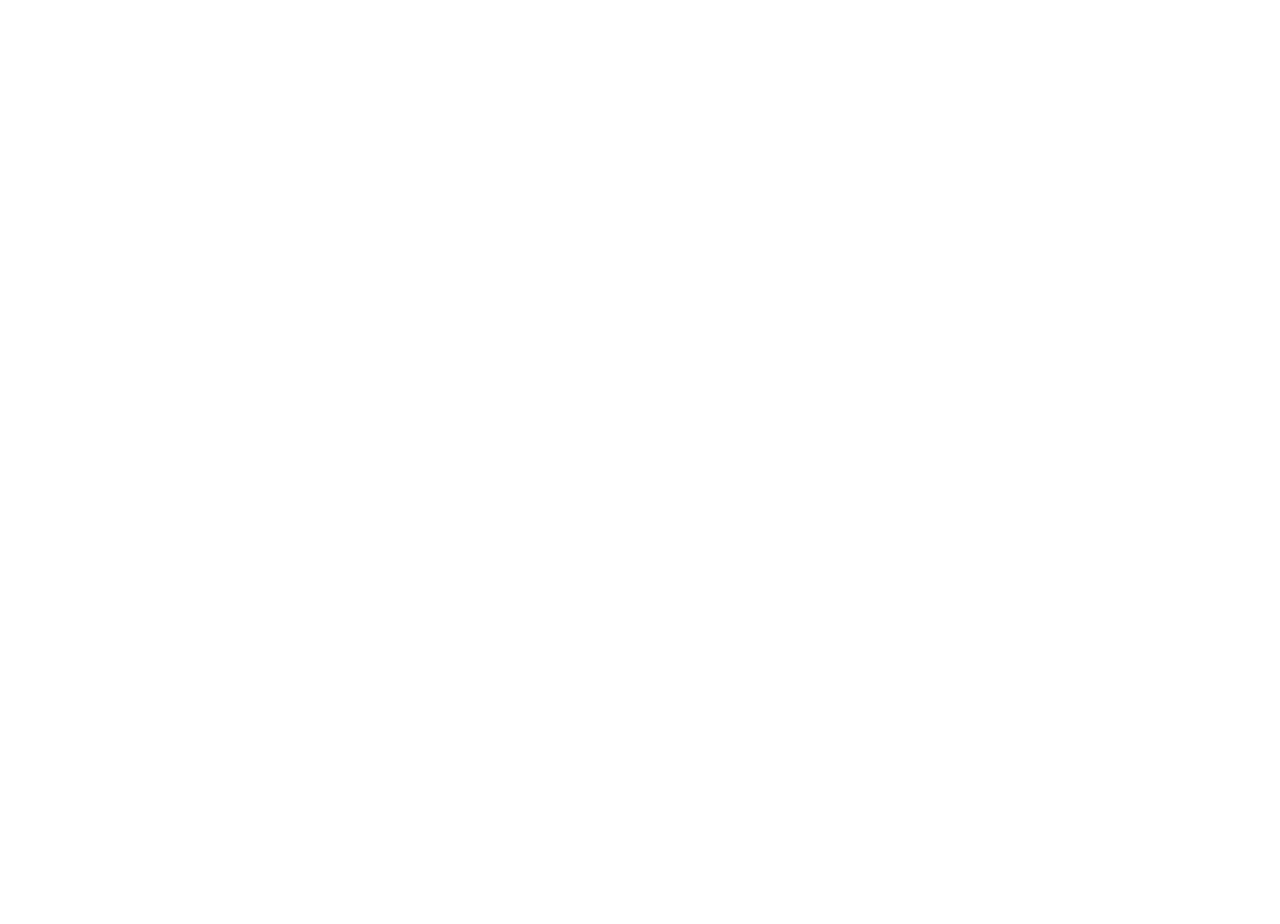
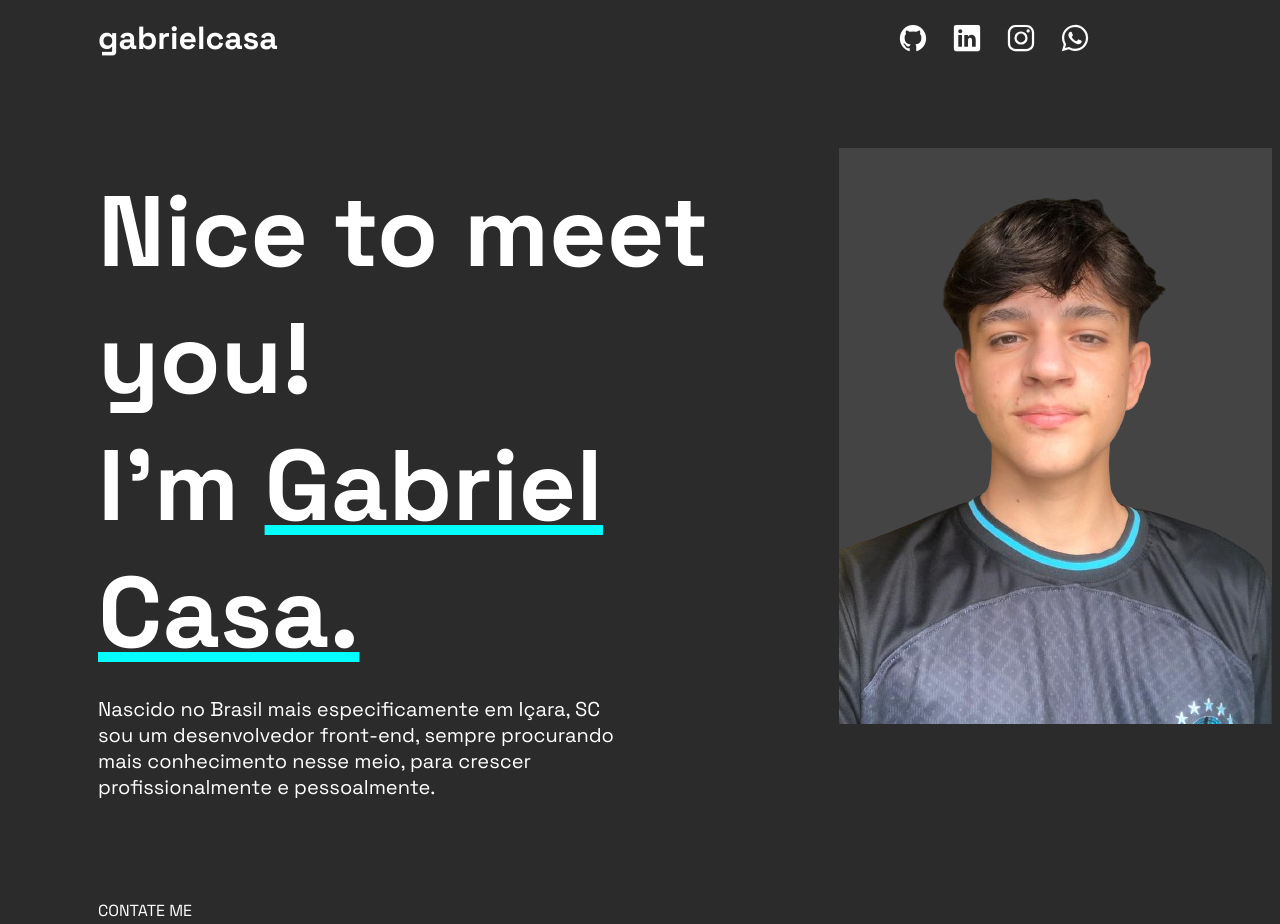
Before and after one commit to Bielfer12/meu_portfolio, a plain HTML site: page index.html in a window 1280 px wide. Before the commit the page ends 800 px from the top, so only its background shows below. Drawn offline with nearby package versions, Linux system fonts and the light colour scheme.

Commit message:
update-commit

```diff
--- a/index.html
+++ b/index.html
@@ -1,6 +1,9 @@
 <!DOCTYPE html>
 <html lang="pt-br">
 <head>
+    <style>
+    @import url('https://fonts.googleapis.com/css2?family=Space+Grotesk:wght@300..700&display=swap');
+    </style>
     <link rel="stylesheet" href="main.js">
     <link rel="stylesheet" href="style.css">
     <meta charset="UTF-8">
@@ -8,6 +11,27 @@
     <title>GC</title>
 </head>
 <body>
-
+    <div id="header">
+        <h1>gabrielcasa</h1>
+        <div id="ionicon">
+        <ion-icon name="logo-github" style="margin-left: 24px;"></ion-icon>
+        <ion-icon name="logo-linkedin" style="margin-left: 24px;"></ion-icon>
+        <ion-icon name="logo-instagram" style="margin-left: 24px;"></ion-icon>
+        <ion-icon name="logo-whatsapp" style="margin-left: 24px;"></ion-icon>
+        </div>
+    </div>
+<div id="pimg">
+    <div id="text">
+        <h2 style="font-size: 100px; margin: 0;">Nice to meet you!<br>I'm <u style="text-decoration-color:aqua;">Gabriel Casa.</u></h2>
+        <p style="font-size: 20px;">Nascido no Brasil mais especificamente em Içara, SC<br> sou um desenvolvedor front-end, sempre procurando <br>mais conhecimento nesse meio, para crescer<br> profissionalmente e pessoalmente.</p>
+        <p style="width: 140px; font-family:var(--all-font); font-weight:400; margin-top: 100px; font-size: 16px;"><!--<u style="text-decoration-color:aqua; border:bottom aqua;">-->CONTATE ME</u></p>
+    </div>
+    <div id="img">
+        <img src="./assets/Gabriel-removebg-preview.png" alt="" style="background-color:var(--color-footer-image); margin:80px 0 0 0; border-radius: ;">
+    </div>
+</div>
+</div>
+    <script type="module" src="https://unpkg.com/ionicons@7.1.0/dist/ionicons/ionicons.esm.js"></script>
+    <script nomodule src="https://unpkg.com/ionicons@7.1.0/dist/ionicons/ionicons.js"></script>
 </body>
 </html>
--- a/style.css
+++ b/style.css
@@ -0,0 +1,47 @@
+body{
+    font-family: "Space Grotesk", sans-serif;
+    background: #2b2b2b;
+
+}
+
+:root {
+    --all-font: "Space Grotesk", sans-serif;
+    --color-page:#2b2b2b;
+    --color-footer-image:#444444;
+}
+
+/*header da pagina*/
+#header {
+
+    color: white;
+    display: flex;
+}
+
+#header h1{
+
+    margin:0;
+    padding: 10px 90px;
+}
+
+#header {
+    display: flex;
+}
+
+#ionicon {
+    display: flex;
+    font-size: 30px;
+    position: absolute;
+    right:100px;
+    padding: 15px 90px 0 90px;
+}
+
+#text {
+    width: 890px;
+    color:white;
+    margin: 100px 90px;
+}
+
+#pimg {
+    display: flex;
+
+}
```
Also changed, not shown: assets/Gabriel-removebg-preview.png (added).
